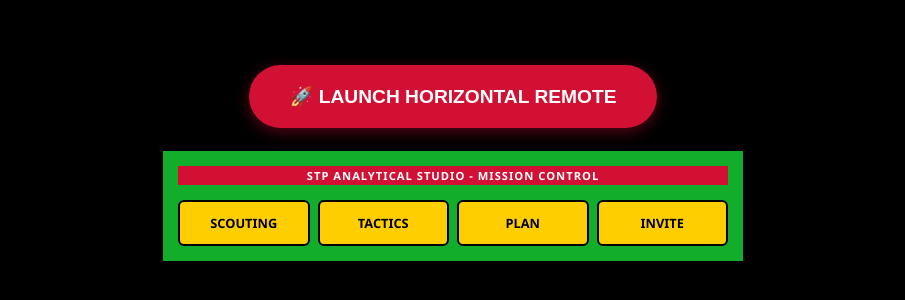
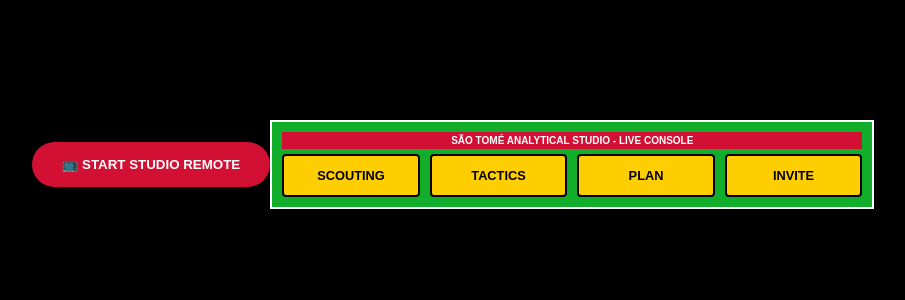
Before and after one commit to ramyraafatrrh-max/stp-studio-remote, a plain HTML site: page index.html in a window 1280 px wide. Shown: the part 236-536 px from the top of the page, without its empty margins (187-1092 px from the left). Drawn offline with Linux system fonts and the light colour scheme.

Commit message:
index.html

```diff
--- a/index.html
+++ b/index.html
@@ -2,117 +2,80 @@
 <html lang="en">
 <head>
     <meta charset="UTF-8">
-    <title>STP Mission Control</title>
+    <title>STP Studio Console</title>
     <style>
         :root {
-            --stp-green: #12AD2B;
-            --stp-yellow: #FFCE00;
-            --stp-red: #D21034;
-            --stp-black: #000000;
+            --stp-green: #12AD2B; --stp-yellow: #FFCE00; --stp-red: #D21034; --stp-black: #000000;
         }
-        body {
-            background-color: var(--stp-black);
-            color: white;
-            font-family: 'Segoe UI', Tahoma, Geneva, Verdana, sans-serif;
-            display: flex;
-            flex-direction: column;
-            align-items: center;
-            justify-content: center;
-            height: 100vh;
-            margin: 0;
+        body { background: var(--stp-black); margin: 0; display: flex; align-items: center; justify-content: center; height: 100vh; font-family: sans-serif; }
+
+        #remote-container {
+            background: var(--stp-green); padding: 10px; width: 580px;
+            border: 2px solid white; display: flex; flex-direction: column; gap: 5px;
         }
-        /* The container for the floating window */
-        #remote-container {
-            background: var(--stp-green);
-            padding: 15px;
-            display: flex;
-            flex-direction: column;
-            gap: 10px;
-            width: 550px; /* Widened to fit the row */
-            border: 3px solid var(--stp-black);
+        .button-row { display: grid; grid-template-columns: repeat(4, 1fr); gap: 10px; }
+
+        .btn {
+            background: var(--stp-yellow); color: black; border: 2px solid black;
+            padding: 12px; text-align: center; font-weight: bold; border-radius: 4px;
+            cursor: pointer; text-transform: uppercase; font-size: 0.8rem;
         }
-        /* The horizontal grid */
-        .button-row {
-            display: grid;
-            grid-template-columns: repeat(4, 1fr); /* 4 equal columns in one line */
-            gap: 8px;
-        }
-        .btn {
-            background: var(--stp-yellow);
-            color: black;
-            border: 2px solid black;
-            padding: 12px 5px;
-            text-align: center;
-            text-decoration: none;
-            font-weight: bold;
-            font-size: 0.8rem;
-            border-radius: 6px;
-            cursor: pointer;
-            text-transform: uppercase;
-        }
-        .btn:hover {
-            background: white;
-        }
+        .btn:hover { background: white; }
+
         .launch-btn {
-            background: var(--stp-red);
-            color: white;
-            padding: 20px 40px;
-            font-size: 1.2rem;
-            font-weight: bold;
-            cursor: pointer;
-            border: none;
-            border-radius: 50px;
-            margin-bottom: 20px;
-            box-shadow: 0 4px 15px rgba(210, 16, 52, 0.4);
+            background: var(--stp-red); color: white; padding: 15px 30px;
+            border: none; border-radius: 30px; font-weight: bold; cursor: pointer;
         }
     </style>
 </head>
 <body>
 
-    <button class="launch-btn" id="pipButton">🚀 LAUNCH HORIZONTAL REMOTE</button>
+    <button class="launch-btn" id="pipButton">📺 START STUDIO REMOTE</button>
 
     <div id="remote-container">
-        <div style="text-align:center; font-weight:bold; color:white; background:var(--stp-red); margin-bottom:5px; padding:2px; font-size: 0.7rem; letter-spacing: 1px;">
-            STP ANALYTICAL STUDIO - MISSION CONTROL
+        <div style="background:var(--stp-red); color:white; font-size:10px; padding:3px; text-align:center; font-weight:bold;">
+            SÃO TOMÉ ANALYTICAL STUDIO - LIVE CONSOLE
         </div>
         <div class="button-row">
-        <a href="https://canva.link/5biowk6ov7jhqc6" target="_blank" class="btn">SCOUTING</a>
-        <a href="https://canva.link/hepw0ymjujivjyl" target="_blank" class="btn">TACTICS</a>
-        <a href="https://canva.link/2rl7kvkh5i203k2" target="_blank" class="btn">PLAN</a>
-        <a href="https://canva.link/gsa2fkby7usl8ol" target="_blank" class="btn">INVITE</a>
+            <div class="btn" onclick="navigate('https://canva.link/5biowk6ov7jhqc6')">Scouting</div>
+            <div class="btn" onclick="navigate('https://canva.link/hepw0ymjujivjyl')">Tactics</div>
+            <div class="btn" onclick="navigate('https://canva.link/2rl7kvkh5i203k2')">Plan</div>
+            <div class="btn" onclick="navigate('https://canva.link/gsa2fkby7usl8ol')">Invite</div>
         </div>
     </div>
 
     <script>
+        // This function forces the MAIN window to change slides
+        function navigate(url) {
+            if (window.opener) {
+                window.opener.location.href = url;
+            } else {
+                // Fallback if the connection is lost
+                window.open(url, 'canva_window');
+            }
+        }
+
         const pipButton = document.getElementById('pipButton');
         const remote = document.getElementById('remote-container');
 
         pipButton.addEventListener('click', async () => {
             if ('documentPictureInPicture' in window) {
                 const pipWindow = await window.documentPictureInPicture.requestWindow({
-                    width: 600,  /* Adjusted width for horizontal layout */
-                    height: 120, /* Slimmer height for the row */
+                    width: 600, height: 110,
                 });
 
-                // Move remote to floating window
+                // Essential: Tell the new window who its "opener" is so navigation works
+                pipWindow.opener = window;
                 pipWindow.document.body.append(remote);
 
-                // Style injection
+                // Copy styles
                 [...document.styleSheets].forEach((styleSheet) => {
                     try {
-                        const cssRules = [...styleSheet.cssRules].map((rule) => rule.cssText).join('');
                         const style = document.createElement('style');
-                        style.textContent = cssRules;
+                        style.textContent = [...styleSheet.cssRules].map((rule) => rule.cssText).join('');
                         pipWindow.document.head.appendChild(style);
-                    } catch (e) {
-                        const link = document.createElement('link');
-                        link.rel = 'stylesheet';
-                        link.href = styleSheet.href;
-                        pipWindow.document.head.appendChild(link);
-                    }
+                    } catch (e) {}
                 });
-            } else {
-                alert("Please use the latest version of Google Chrome for this feature.");
             }
         });
     </script>
```
